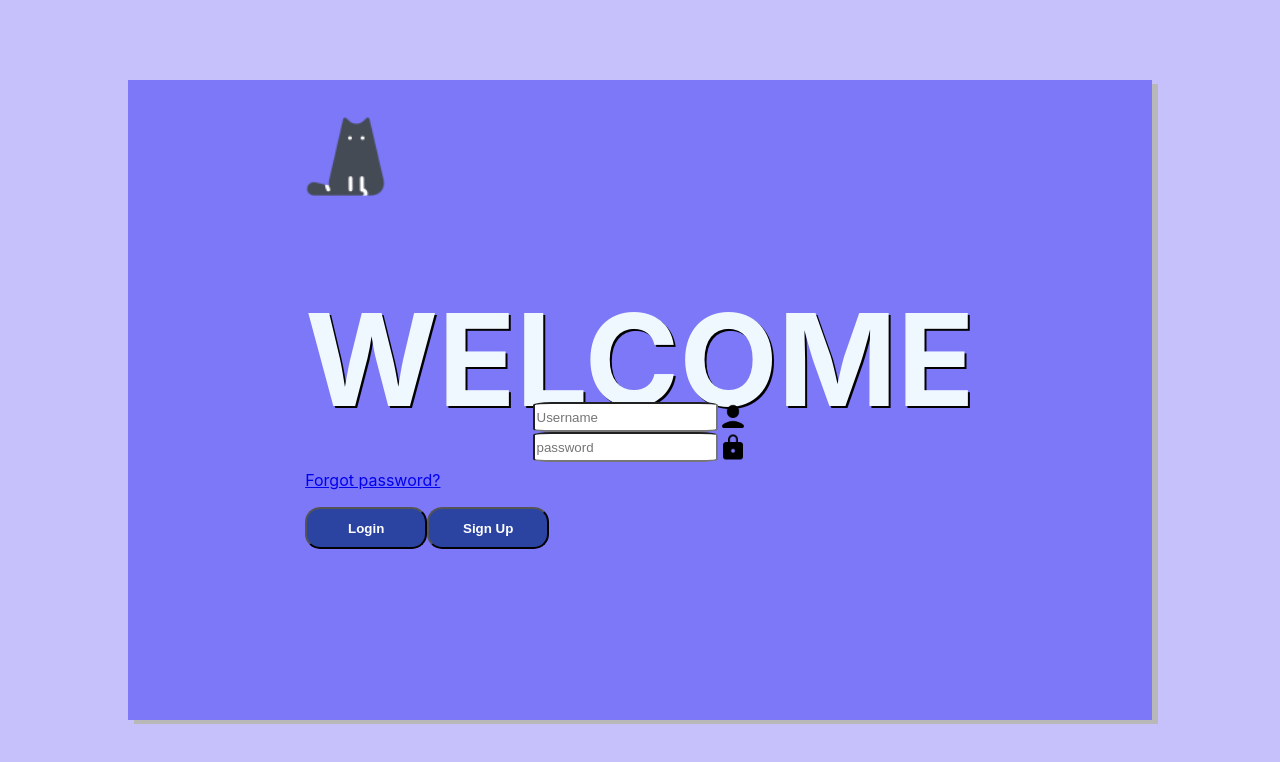
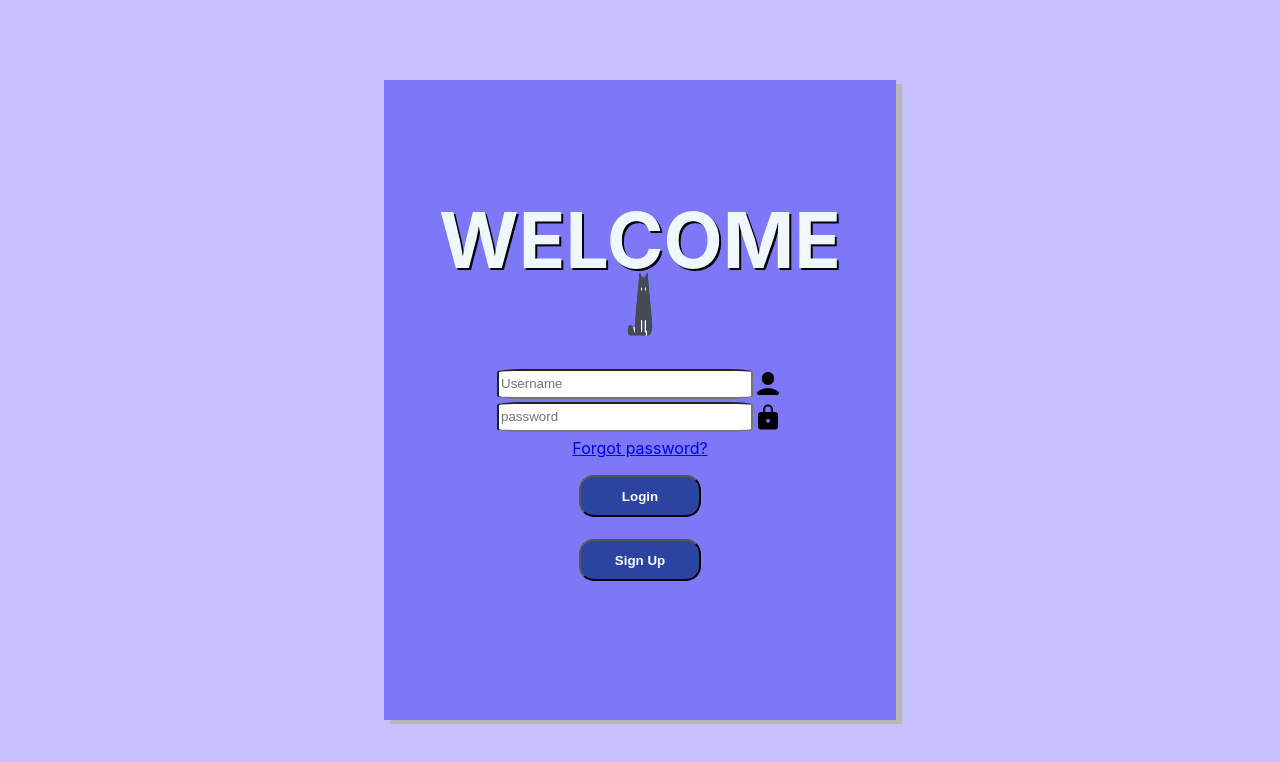
Before and after one commit to mackneupart/chat-app-TxID, a React (Create React App) app: page / in a window 1280 px wide. Shown: the top 762 px of the page. Built offline with nearby package versions, Linux system fonts and the light colour scheme; what parse would draw is missing.

Commit message:
fix more css

```diff
--- a/src/Pages/Home/Home.js
+++ b/src/Pages/Home/Home.js
@@ -114,10 +114,15 @@ export default function Home() {
 
   function getProfilePic() {
     if (currentUser !== null) {
-      const url = currentUser.get("profilePicture").url();
+      try {
+        const url = currentUser.get("profilePicture").url();
       if (url !== null || url !== undefined) {
         return url;
       }
+      } catch(error) {
+        console.log("Error getting profile picture: "+ error);
+      }
+
     }
     return errorKitten;
   }
--- a/src/Pages/SignIn/SignIn.js
+++ b/src/Pages/SignIn/SignIn.js
@@ -74,10 +74,13 @@ function SignIn() {
     <div>
       <div className="sign-in-page">
         <div className="sign-in-box purple-box">
-          <div className="header">
-            <img className="cat-logo" src="./Icons/welcome-cat.png" alt="cat mascot"/>
-            <h1 className="header-welcome">WELCOME</h1>
-          </div>
+          <img
+            className="header-logo"
+            src="./Icons/welcome-cat.png"
+            alt="cat mascot"
+          />
+          <h1 className="header-welcome">WELCOME</h1>
+
           <form className="inputs">
             <div className="input-container">
               <input
@@ -118,12 +121,12 @@ function SignIn() {
           <a className="forgot-pass" href="http://google.com">
             Forgot password?
           </a>
-          <div className="sign-in-buttons">
+          <div className="login-button">
             <Button text="Login" click={login} />
-            <Link to="signUp">
-              <Button text="Sign Up" />
-            </Link>
           </div>
+          <Link className="signup-button" to="signUp">
+            <Button text="Sign Up" />
+          </Link>
         </div>
       </div>
     </div>
--- a/src/Pages/SignIn/signIn.css
+++ b/src/Pages/SignIn/signIn.css
@@ -2,58 +2,63 @@
   height: 100vh;
   /*styling concerning its children*/
   display: grid;
-  grid-template-columns: 10% 80% 10%;
+  grid-template-columns: 30% 40% 30%;
   grid-template-rows: 10% 80% 10%;
 }
 
 .sign-in-box {
   /*styling concerning its children*/
-  /* display: flex;
-    flex-direction: column;
+  /*
 
     figuring out grid
-        top             25%
-        header          25%
-            logo
-            headerText
+        top             20%
+        logo            10%
+        headerText      15%
         Inputs          10%
             username
             password
         Forgot           5%
-        buttons         10%
-            logIn
-            signUp
-        bottom          25%
+        logIn           10%
+        signUp          10%
+        bottom          20%
 
     */
-  grid-template-rows: 25% 25% 10% 5% 10% 25%;
+  grid-template-rows: 20% 10% 15% 10% 5% 10% 10% 20%;
+  align-items: center;
+  justify-items: center;
+}
+
+.header {
+  grid-row-start: 2;
+  /*styling concerning its children*/
+  display: flex;
+  flex-direction: column;
   align-items: center;
   justify-content: center;
 }
 
-.header {
-  /* margin-top: 20%; */
-  /* margin-right: auto;
-  margin-left: auto; */
+.header-welcome {
   grid-row-start: 2;
-  /*styling concerning its children*/
-  display: flex;
-  flex-direction: column;
-}
-
-.header-welcome {
-  font-size: 10vw;
+  font-size: calc(0.4 * 15vw);
   color: aliceblue; /*************need to change this color**********/
   text-shadow: 2px 2px black;
+  margin-block: 0;
+  padding:0;
 }
-.header > img {
-  width: 81px;
-  height: 79px;
+.header-logo {
+  grid-row-start: 3;
+  /* logo is taking up 10% of the vh and 40% of the vw */
+  width: calc(0.1 * 20vw);
+  height: calc(0.4 * 20vh);
+  align-self: baseline;
 }
 
 .inputs {
-  grid-row-start: 3;
+  grid-row-start: 4;
   /*styling concerning its children*/
+  display: grid;
+  grid-template-rows: 45% 45%;
+  grid-row-gap: 10%;
   align-items: center;
   justify-content: center;
 }
@@ -64,7 +69,7 @@
 
 .input-field {
   border-radius: 10%;
-  max-width: 213px;
+  width: calc(0.4 * 50vw);
   margin-left: auto;
 }
 
@@ -77,28 +82,24 @@
     margin-left: auto;
     margin-bottom: 10px;
     max-width: max-content; */
-  grid-row-start: 4;
+  grid-row-start: 5;
+  align-self: center;
+  justify-self: center;
 }
 
-.sign-in-buttons {
-  grid-row-start: 5;
+.login-button {
+  grid-row-start: 6;
   /*styling concerning its children*/
   align-items: center;
   justify-content: center;
 }
 
-/*
-.button-default{
-    margin-right: auto;
-    margin-left: auto;
-    background-color: var(--blue-500);
-    height: 42px;
-    width: 122px;
-    border-radius: 10%;
-    color: white;
-    font-weight: bold;
-    text-decoration: none;
-}*/
+.signup-button {
+  grid-row-start: 7;
+  /*styling concerning its children*/
+  align-items: center;
+  justify-content: center;
+}
 
 .error {
   margin-right: auto;
```
